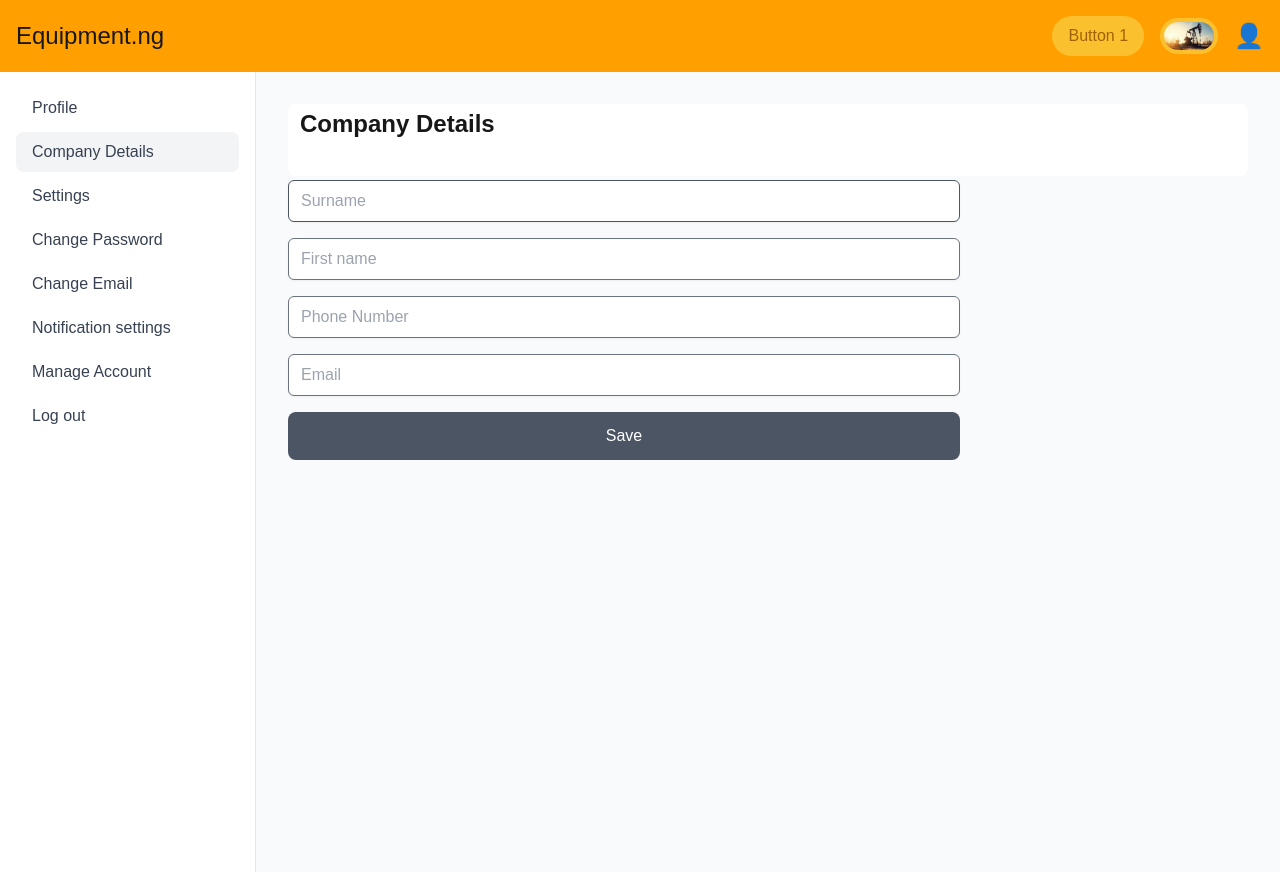
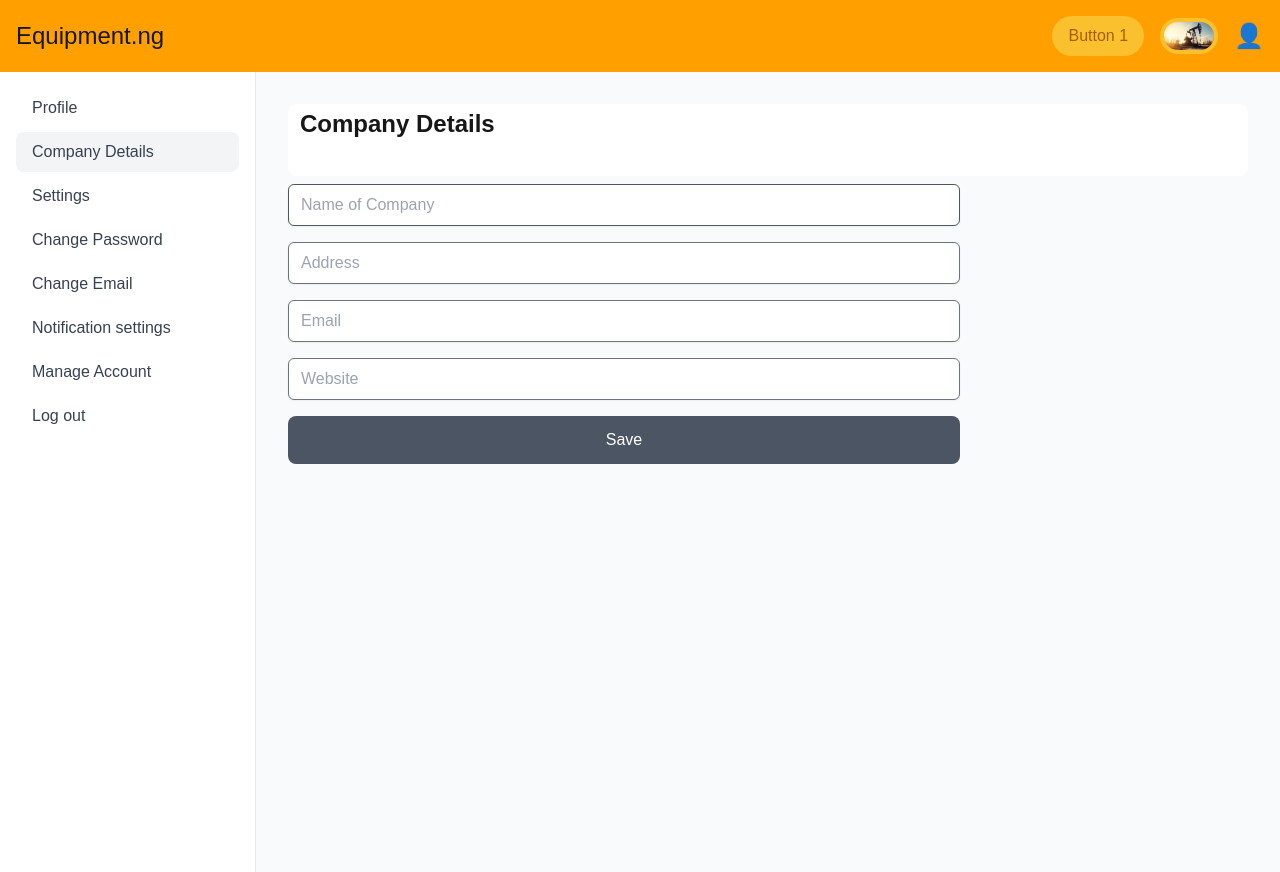
Before and after one commit to AyendiSimeon1/Euipmentng, a Next.js app: page /settings in a window 1280 px wide. Both pictures are taken after a click on the button "Company Details". Built offline with nearby package versions, Linux system fonts and the light colour scheme.

Commit message:
update update to settings page ui

```diff
--- /dev/null
+++ b/src/components/settings/ChangePassword.js
@@ -0,0 +1,65 @@
+
+import { useForm } from 'react-hook-form';
+
+export default function CompanyDetails () {
+
+    const {
+        register,
+        handleSubmit,
+        formState: { errors }
+    } = useForm();
+
+    return (
+        <div className="flex-1 p-8">
+            <div className='bg-white px-3 py-1 rounded-lg'>
+                <h1 className="text-2xl font-semibold mb-8">Change Password</h1>
+            </div>
+            <div className='max-w-2xl'>
+            <form className="space-y-4">
+                    <input
+                        {...register('password1')}
+                        type='text'
+                        placeholder='Current Password'
+                        className='mt-2 block w-full rounded-md border border-gray-600 px-3 py-2 shadow-sm focus:border-yellow-500 focus: outline-none focus: ring-yellow-500'
+                    />
+                    {errors.password1 && (
+                        <p className='mt-2 text-sm text-red-600'>
+                            {errors.password1.message}
+                        </p>
+                    )}
+                    <input
+                        {...register('password2')}
+                        type='text'
+                        placeholder='New Password'
+                        className='mt-2 block w-full rounded-md border border-gray-500 px-3 py-2 shadow-sm focus:border-yellow-500 focus: outline-none focus: ring-yellow-500'
+                    />
+                    {errors.password2 && (
+                        <p className='mt-1 text-sm text-red-600'>
+                            {errors.password2.message}
+                        </p>
+                    )}
+                    <input
+                        {...register('password3')}
+                        type='password3'
+                        placeholder='Confirm New Password'
+                        className='mt-2 block w-full rounded-md border border-gray-500 px-3 py-2 shadow-sm focus:border-yellow-500 focus: outline-none focus: ring-yellow-500'
+                    />
+                    {errors.password3 && (
+                        <p className='text-sm mt-1 text-red-500'>
+                            {errors.password3.message}
+                        </p>
+                    )}
+
+                    <button
+
+                        className="w-full py-3 bg-gray-600 text-white rounded-lg hover:bg-gray-700 transition-colors"
+                    >
+                        Save
+                    </button>
+                </form>
+            </div>
+
+
+        </div>
+    )
+}
--- a/src/components/settings/CompanyDetails.js
+++ b/src/components/settings/CompanyDetails.js
@@ -17,36 +17,25 @@ export default function CompanyDetails () {
             <div className='max-w-2xl'>
             <form className="space-y-4">
                     <input
-                        {...register('surname')}
+                        {...register('name')}
                         type='text'
-                        placeholder='Surname'
-                        className='mt-1 block w-full rounded-md border border-gray-600 px-3 py-2 shadow-sm focus:border-yellow-500 focus: outline-none focus: ring-yellow-500'
+                        placeholder='Name of Company'
+                        className='mt-2 block w-full rounded-md border border-gray-600 px-3 py-2 shadow-sm focus:border-yellow-500 focus: outline-none focus: ring-yellow-500'
                     />
-                    {errors.surname && (
-                        <p className='mt-1 text-sm text-red-600'>
-                            {errors.surname.message}
+                    {errors.name && (
+                        <p className='mt-2 text-sm text-red-600'>
+                            {errors.name.message}
                         </p>
                     )}
                     <input
-                        {...register('firstname')}
+                        {...register('address')}
                         type='text'
-                        placeholder='First name'
-                        className='mt-1 block w-full rounded-md border border-gray-500 px-3 py-2 shadow-sm focus:border-yellow-500 focus: outline-none focus: ring-yellow-500'
+                        placeholder='Address'
+                        className='mt-2 block w-full rounded-md border border-gray-500 px-3 py-2 shadow-sm focus:border-yellow-500 focus: outline-none focus: ring-yellow-500'
                     />
-                    {errors.firstname && (
+                    {errors.address && (
                         <p className='mt-1 text-sm text-red-600'>
-                            {erros.firstname.message}
-                        </p>
-                    )}
-                    <input
-                        {...register('phonenumber')}
-                        type='number'
-                        placeholder='Phone Number'
-                        className='mt-1 block w-full rounded-md border border-gray-500 px-3 py-2 shadow-sm focus:border-yellow-500 focus: outline-none focus: ring-yellow-500'
-                    />
-                    {errors.phonenumber && (
-                        <p className='text-sm mt-1 text-red-600'>
-                            {errors.phonenumber.message}
+                            {erros.address.message}
                         </p>
                     )}
                     <input
@@ -60,6 +49,18 @@ export default function CompanyDetails () {
                             {errors.email.message}
                         </p>
                     )}
+                    <input
+                        {...register('website')}
+                        type='text'
+                        placeholder='Website'
+                        className='mt-1 block w-full rounded-md border border-gray-500 px-3 py-2 shadow-sm focus:border-yellow-500 focus: outline-none focus: ring-yellow-500'
+                    />
+                    {errors.website && (
+                        <p className='text-sm mt-1 text-red-600'>
+                            {errors.website.message}
+                        </p>
+                    )}
+
                     <button
 
                         className="w-full py-3 bg-gray-600 text-white rounded-lg hover:bg-gray-700 transition-colors"
--- a/src/components/settings/profile.js
+++ b/src/components/settings/profile.js
@@ -1,6 +1,8 @@
 "use client";
 import { useForm } from 'react-hook-form';
 import { zodResolver } from '@hookform/resolvers/zod';
+import { StickyNoteIcon } from 'lucide-react';
+import { PencilLine } from 'lucide-react';
 import InputField from "./InputField";
 
 export default function Profile () {
@@ -33,12 +35,12 @@ export default function Profile () {
     };
 
     return (
-        <div className="flex-1 p-8">
-            <div className='bg-white px-3 py-1 rounded-lg'>
+        <div className="flex-1 p-8 max-w-2xl">
+            <div className='bg-white px-3 mx-6 py-1 rounded-lg'>
                 <h1 className="text-xl font-semibold mb-8">Set up Profile</h1>
             </div>
-            <div className="max-w-2xl mt-3">
-                <div className="mb-8 flex justify-center">
+            <div className=" mt-3 bg-white mt-4 mx-6 px-6 py-2 rounded-lg">
+                <div className="mb-8 flex justify-center ">
                     <div className="relative">
                         <div className="w-32 h-32 rounded-full overflow-hidden">
                             <img
@@ -46,10 +48,14 @@ export default function Profile () {
                                 alt= "Profile"
                                 className="w-full h-full object-cover"
                             />
+
+                         <PencilLine  className="fas fa-bug absolute bottom-4 right-4 text-dark p-1 text-xl bg-yellow-200 rounded-full" />
+
                         </div>
 
                     </div>
                 </div>
+                <div className='bg-white'>
                 <form className="space-y-4">
                     <input
                         {...register('surname')}
@@ -102,6 +108,8 @@ export default function Profile () {
                         Save
                     </button>
                 </form>
+                </div>
+
             </div>
         </div>
     )
```
